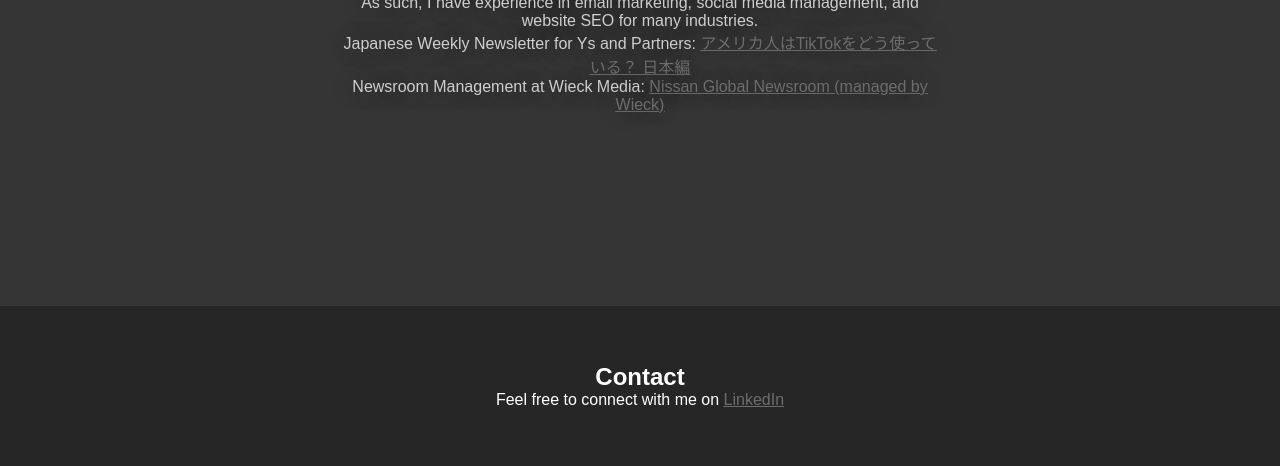
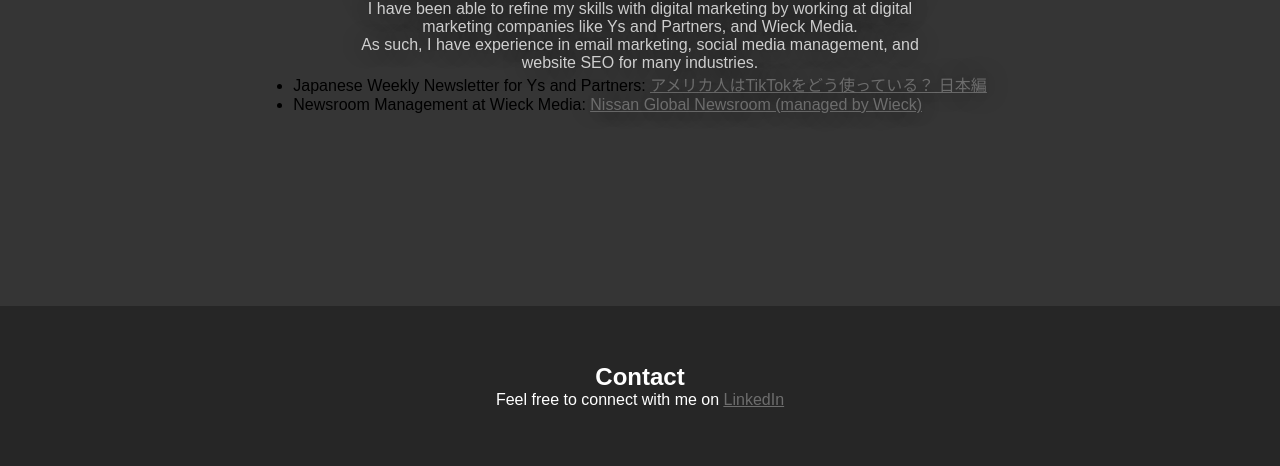
Before and after one commit to JYang1205/JacquelineYangDigitalMarketing, a plain HTML site: page index.html in a window 1280 px wide. Shown: the part 3086-3552 px from the top of the page. Drawn offline with Linux system fonts and the light colour scheme.

Commit message:
Update index.html

```diff
--- a/index.html
+++ b/index.html
@@ -40,9 +40,12 @@
     <img src="wieckLogo.webp" style="width: 500px;" alt="Company logos of Wieck Media">
     <img src="ypartnersLogo.webp" style="width: 500px;"" alt="Company logo of Ys and Partners">
     <p>I have been able to refine my skills with digital marketing by working at digital marketing companies like Ys and Partners, and Wieck Media.</p>
-    <p>As such, I have experience in email marketing, social media management, and website SEO for many industries.</p>
-    <p>Japanese Weekly Newsletter for Ys and Partners: <a href="https://ysandpartners.com/jp/blog/tiktok2022_japanese-culture/" target="_blank" aria-label=", Opens in a new tab." rel="noopener"><u>アメリカ人はTikTokをどう使っている？ 日本編</u></a></p>
-    <p>Newsroom Management at Wieck Media: <a href="https://global.nissannews.com/en" target="_blank" aria-label=", Opens in a new tab." rel="noopener"><u>Nissan Global Newsroom (managed by Wieck)</u></a></p>
+    <p>As such, I have experience in email marketing, social media management, and website SEO for many industries.
+      <ul>
+    <li>Japanese Weekly Newsletter for Ys and Partners: <a href="https://ysandpartners.com/jp/blog/tiktok2022_japanese-culture/" target="_blank" aria-label=", Opens in a new tab." rel="noopener"><u>アメリカ人はTikTokをどう使っている？ 日本編</u></a></li>
+    <li>Newsroom Management at Wieck Media: <a href="https://global.nissannews.com/en" target="_blank" aria-label=", Opens in a new tab." rel="noopener"><u>Nissan Global Newsroom (managed by Wieck)</u></a></li>
+    </ul>
+      </p>
   </section>
   </div>
 
```
